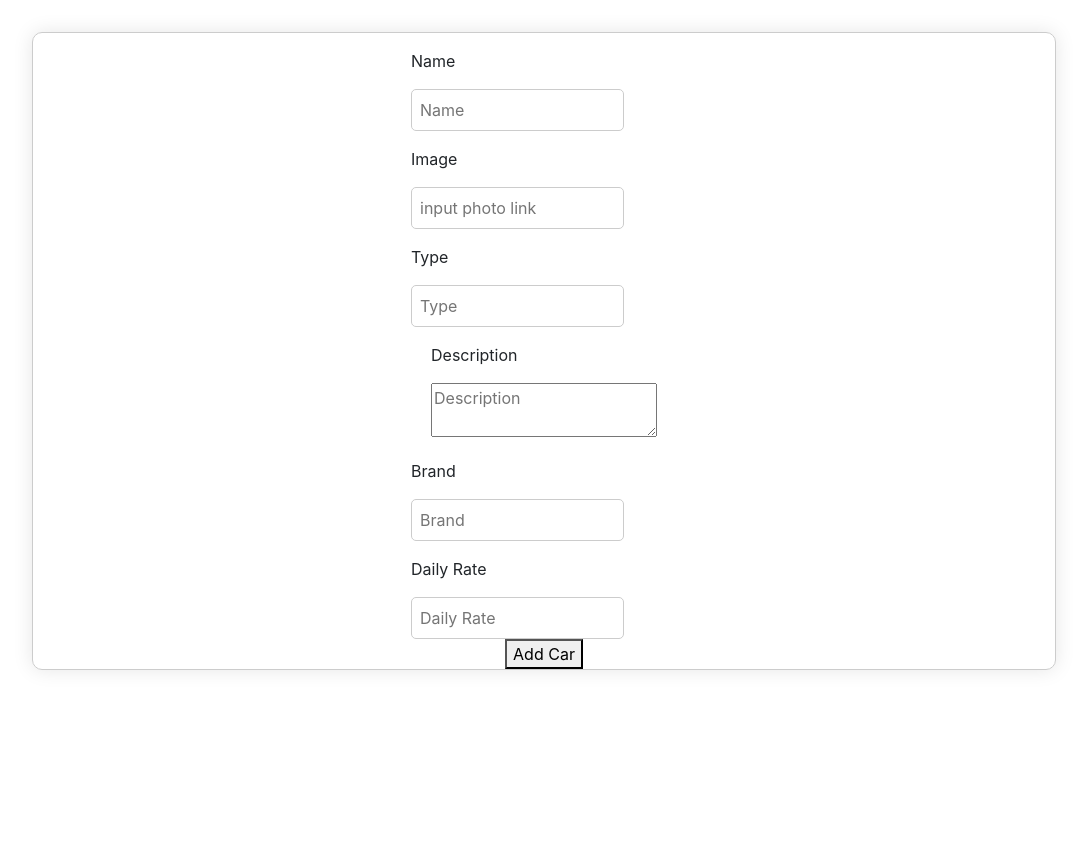
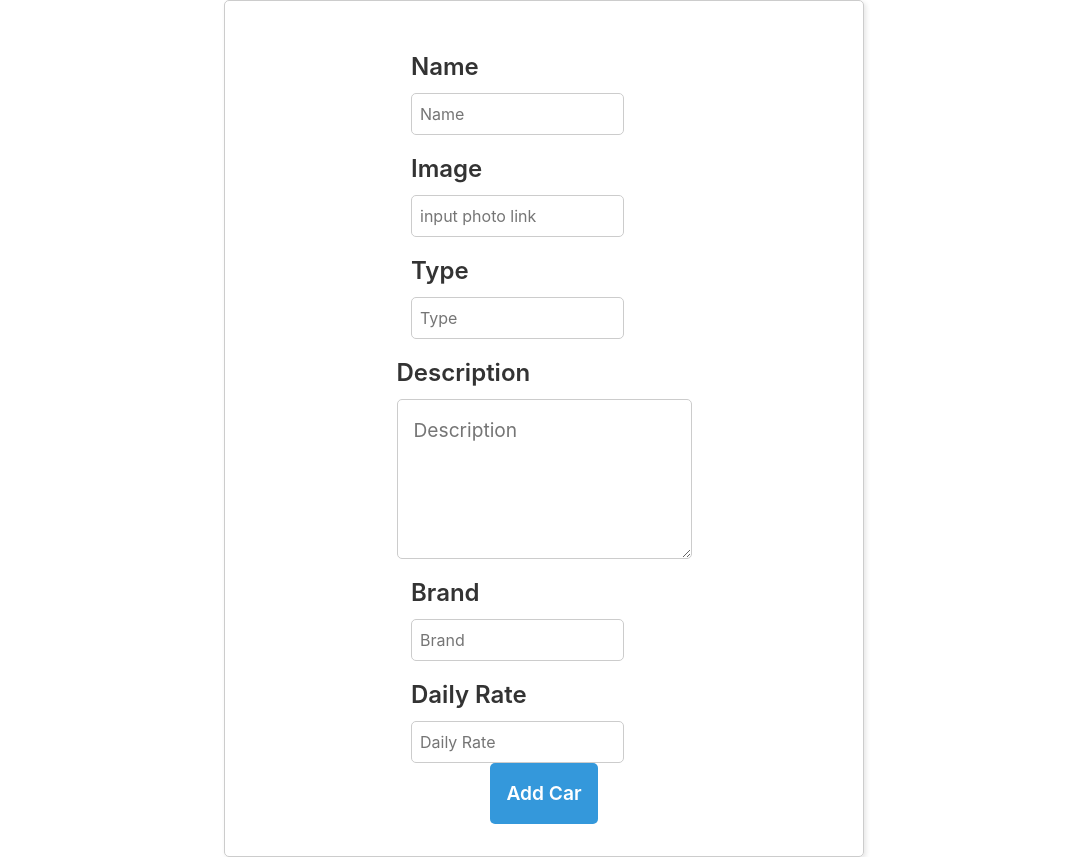
Before and after one commit to Pamphilemkp/car-reservation-frontend, a React (Create React App) app: page /AddCar in a window 1280 px wide. Shown: the whole page, without its empty margins (96-1183 px from the left). Before the commit the page ends 800 px from the top, so only its background shows below. Built offline with nearby package versions, Linux system fonts and the light colour scheme.

Commit message:
Update index.css

```diff
--- a/src/index.css
+++ b/src/index.css
@@ -25,3 +25,79 @@ code {
     'Courier New',
     monospace;
 }
+.form-container {
+  display: flex;
+  flex-direction: column;
+  align-items: center;
+  width: 50%;
+  margin: 0 auto;
+  padding: 2rem;
+  border: 1px solid #ccc;
+  border-radius: 5px;
+  box-shadow: 2px 2px 5px rgba(0, 0, 0, 0.1);
+}
+
+.label-name,
+.label-image,
+.label-type,
+.label-description,
+.label-brand,
+.label-daily_rate {
+  display: block;
+  font-size: 1.5rem;
+  font-weight: 600;
+  margin-bottom: 0.5rem;
+  color: #333;
+}
+
+.label-name2,
+.input-image,
+.input-type,
+.input-description,
+.input-brand,
+.input-daily_rate {
+  display: block;
+  width: 100%;
+  padding: 1rem;
+  border: 1px solid #ccc;
+  border-radius: 5px;
+  font-size: 1.2rem;
+  transition: all 0.3s ease-in-out;
+}
+
+.input-description {
+  height: 10rem;
+}
+
+.label-name2:focus,
+.input-image:focus,
+.input-type:focus,
+.input-description:focus,
+.input-brand:focus,
+.input-daily_rate:focus {
+  outline: none;
+  border-color: #3498db;
+}
+
+.add-car {
+  display: block;
+  width: 100%;
+  padding: 1rem;
+  border: none;
+  border-radius: 5px;
+  background-color: #3498db;
+  color: #fff;
+  font-size: 1.2rem;
+  font-weight: 600;
+  cursor: pointer;
+  transition: all 0.3s ease-in-out;
+}
+
+.add-car:hover {
+  background-color: #2980b9;
+}
+
+.add-car:active {
+  transform: translateY(2px);
+  box-shadow: none;
+}
```
